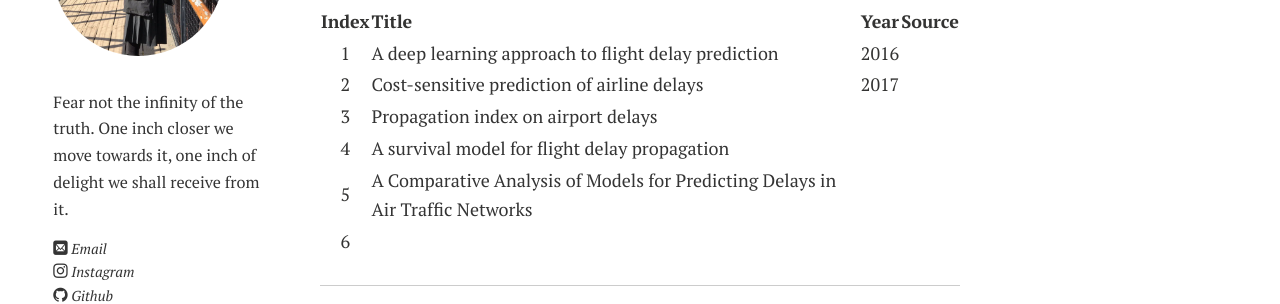
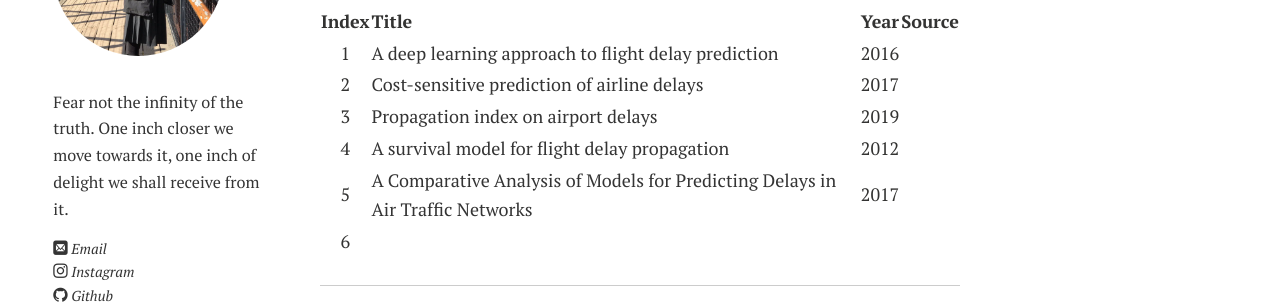
Before and after one commit to eveyuyi/Kaimaoge.github.io, a Jekyll site: the page built from _posts/2019-11-14- Flight-delay.md, in a window 1280 px wide. Shown: the part 223-527 px from the top of the page. Built offline with Jekyll 4.4.1, drawn with Linux system fonts in a browser that asks for light colours; nearby versions of some CDN libraries; some web fonts are replaced; our own code applies the rules of GitHub Pages for plain Markdown files.

Commit message:
Update 2019-11-14- Flight-delay.md

```diff
--- a/_posts/2019-11-14- Flight-delay.md
+++ b/_posts/2019-11-14- Flight-delay.md
@@ -4,9 +4,9 @@
 |:-----:| :--------------------------------------------------------------------------------|:----:|:------:|
 |   1   | [A deep learning approach to flight delay prediction]                            | 2016 |        |
 |   2   | [Cost-sensitive prediction of airline delays]                                    | 2017 |        |
-|   3   | [Propagation index on airport delays]                                            |      |        |
-|   4   | [A survival model for flight delay propagation]                                  |      |        |
-|   5   | [A Comparative Analysis of Models for Predicting Delays in Air Traffic Networks] |      |        |
+|   3   | [Propagation index on airport delays]                                            | 2019 |        |
+|   4   | [A survival model for flight delay propagation]                                  | 2012 |        |
+|   5   | [A Comparative Analysis of Models for Predicting Delays in Air Traffic Networks] | 2017 |        |
 |   6   |                                                                                  |      |        |
 
 
```
